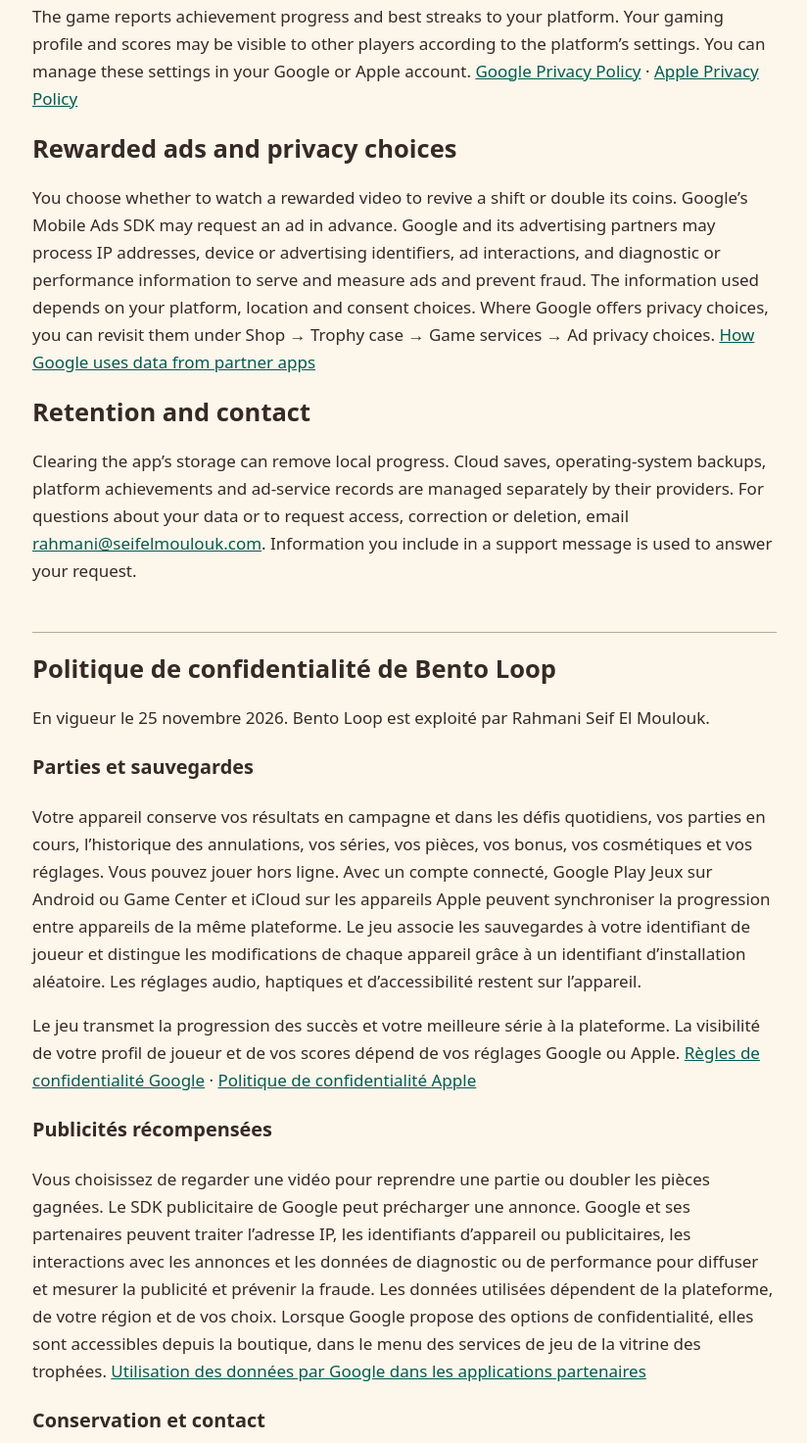
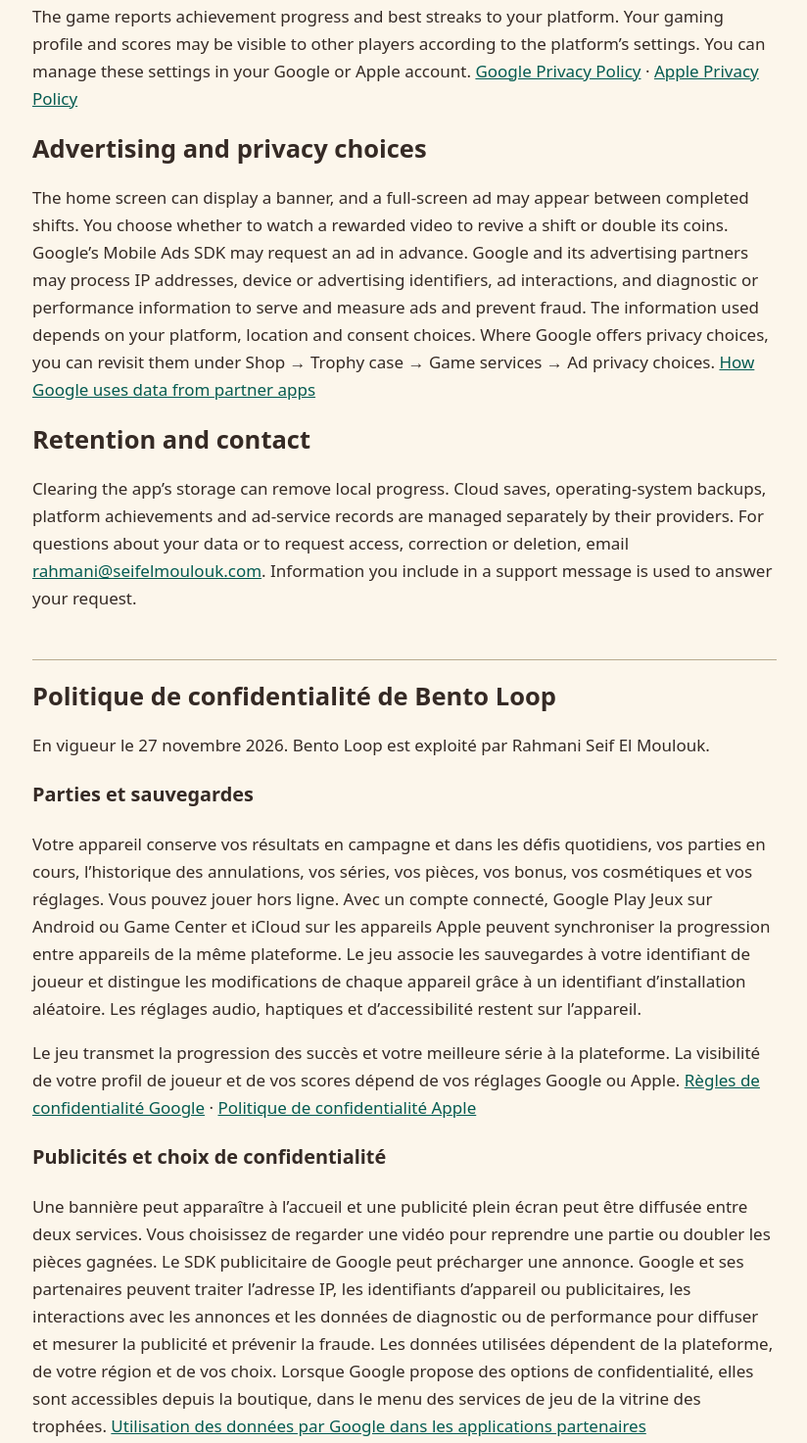
Before and after one commit to rsm23/rsem, a plain HTML site: page bento-loop-privacy.html in a window 1280 px wide. Shown: the part 410-1883 px from the top of the page at 98% size, without its empty margins (227-1051 px from the left). Drawn offline with Linux system fonts and the light colour scheme.

Commit message:
Update Bento Loop privacy policy for banner and interstitial ads

```diff
--- a/bento-loop-privacy.html
+++ b/bento-loop-privacy.html
@@ -8,22 +8,22 @@
 </head>
 <body><main>
 <h1>Bento Loop Privacy Policy</h1>
-<p>Effective November 25, 2026. Rahmani Seif El Moulouk operates Bento Loop. <a href="#fr" lang="fr">Lire en français</a></p>
+<p>Effective November 27, 2026. Rahmani Seif El Moulouk operates Bento Loop. <a href="#fr" lang="fr">Lire en français</a></p>
 <h2>Playing and saving</h2>
 <p>Your device stores your campaign and daily results, checkpoints and undo history, streaks, coins, boosters, cosmetic collection and settings. You can play offline. When the game connects to a signed-in account, Google Play Games on Android or Game Center and iCloud on Apple devices can sync your progress across devices on the same platform. The game associates saves with your platform player ID and uses a random installation identifier to distinguish changes made on different devices. Sound, haptics and accessibility preferences stay local.</p>
 <p>The game reports achievement progress and best streaks to your platform. Your gaming profile and scores may be visible to other players according to the platform’s settings. You can manage these settings in your Google or Apple account. <a href="https://policies.google.com/privacy">Google Privacy Policy</a> · <a href="https://www.apple.com/legal/privacy/">Apple Privacy Policy</a></p>
-<h2>Rewarded ads and privacy choices</h2>
-<p>You choose whether to watch a rewarded video to revive a shift or double its coins. Google’s Mobile Ads SDK may request an ad in advance. Google and its advertising partners may process IP addresses, device or advertising identifiers, ad interactions, and diagnostic or performance information to serve and measure ads and prevent fraud. The information used depends on your platform, location and consent choices. Where Google offers privacy choices, you can revisit them under Shop → Trophy case → Game services → Ad privacy choices. <a href="https://policies.google.com/technologies/partner-sites">How Google uses data from partner apps</a></p>
+<h2>Advertising and privacy choices</h2>
+<p>The home screen can display a banner, and a full-screen ad may appear between completed shifts. You choose whether to watch a rewarded video to revive a shift or double its coins. Google’s Mobile Ads SDK may request an ad in advance. Google and its advertising partners may process IP addresses, device or advertising identifiers, ad interactions, and diagnostic or performance information to serve and measure ads and prevent fraud. The information used depends on your platform, location and consent choices. Where Google offers privacy choices, you can revisit them under Shop → Trophy case → Game services → Ad privacy choices. <a href="https://policies.google.com/technologies/partner-sites">How Google uses data from partner apps</a></p>
 <h2>Retention and contact</h2>
 <p>Clearing the app’s storage can remove local progress. Cloud saves, operating-system backups, platform achievements and ad-service records are managed separately by their providers. For questions about your data or to request access, correction or deletion, email <a href="mailto:rahmani@seifelmoulouk.com">rahmani@seifelmoulouk.com</a>. Information you include in a support message is used to answer your request.</p>
 <section id="fr" lang="fr">
 <h2>Politique de confidentialité de Bento Loop</h2>
-<p>En vigueur le 25 novembre 2026. Bento Loop est exploité par Rahmani Seif El Moulouk.</p>
+<p>En vigueur le 27 novembre 2026. Bento Loop est exploité par Rahmani Seif El Moulouk.</p>
 <h3>Parties et sauvegardes</h3>
 <p>Votre appareil conserve vos résultats en campagne et dans les défis quotidiens, vos parties en cours, l’historique des annulations, vos séries, vos pièces, vos bonus, vos cosmétiques et vos réglages. Vous pouvez jouer hors ligne. Avec un compte connecté, Google Play Jeux sur Android ou Game Center et iCloud sur les appareils Apple peuvent synchroniser la progression entre appareils de la même plateforme. Le jeu associe les sauvegardes à votre identifiant de joueur et distingue les modifications de chaque appareil grâce à un identifiant d’installation aléatoire. Les réglages audio, haptiques et d’accessibilité restent sur l’appareil.</p>
 <p>Le jeu transmet la progression des succès et votre meilleure série à la plateforme. La visibilité de votre profil de joueur et de vos scores dépend de vos réglages Google ou Apple. <a href="https://policies.google.com/privacy?hl=fr">Règles de confidentialité Google</a> · <a href="https://www.apple.com/fr/legal/privacy/">Politique de confidentialité Apple</a></p>
-<h3>Publicités récompensées</h3>
-<p>Vous choisissez de regarder une vidéo pour reprendre une partie ou doubler les pièces gagnées. Le SDK publicitaire de Google peut précharger une annonce. Google et ses partenaires peuvent traiter l’adresse IP, les identifiants d’appareil ou publicitaires, les interactions avec les annonces et les données de diagnostic ou de performance pour diffuser et mesurer la publicité et prévenir la fraude. Les données utilisées dépendent de la plateforme, de votre région et de vos choix. Lorsque Google propose des options de confidentialité, elles sont accessibles depuis la boutique, dans le menu des services de jeu de la vitrine des trophées. <a href="https://policies.google.com/technologies/partner-sites?hl=fr">Utilisation des données par Google dans les applications partenaires</a></p>
+<h3>Publicités et choix de confidentialité</h3>
+<p>Une bannière peut apparaître à l’accueil et une publicité plein écran peut être diffusée entre deux services. Vous choisissez de regarder une vidéo pour reprendre une partie ou doubler les pièces gagnées. Le SDK publicitaire de Google peut précharger une annonce. Google et ses partenaires peuvent traiter l’adresse IP, les identifiants d’appareil ou publicitaires, les interactions avec les annonces et les données de diagnostic ou de performance pour diffuser et mesurer la publicité et prévenir la fraude. Les données utilisées dépendent de la plateforme, de votre région et de vos choix. Lorsque Google propose des options de confidentialité, elles sont accessibles depuis la boutique, dans le menu des services de jeu de la vitrine des trophées. <a href="https://policies.google.com/technologies/partner-sites?hl=fr">Utilisation des données par Google dans les applications partenaires</a></p>
 <h3>Conservation et contact</h3>
 <p>Effacer les données de l’application peut supprimer la progression locale. Les fournisseurs gèrent séparément les sauvegardes cloud et système, les succès et les données publicitaires. Pour toute question ou demande d’accès, de rectification ou d’effacement, écrivez à <a href="mailto:rahmani@seifelmoulouk.com">rahmani@seifelmoulouk.com</a>. Les informations transmises au support servent à répondre à votre demande.</p>
 </section></main></body></html>
```
